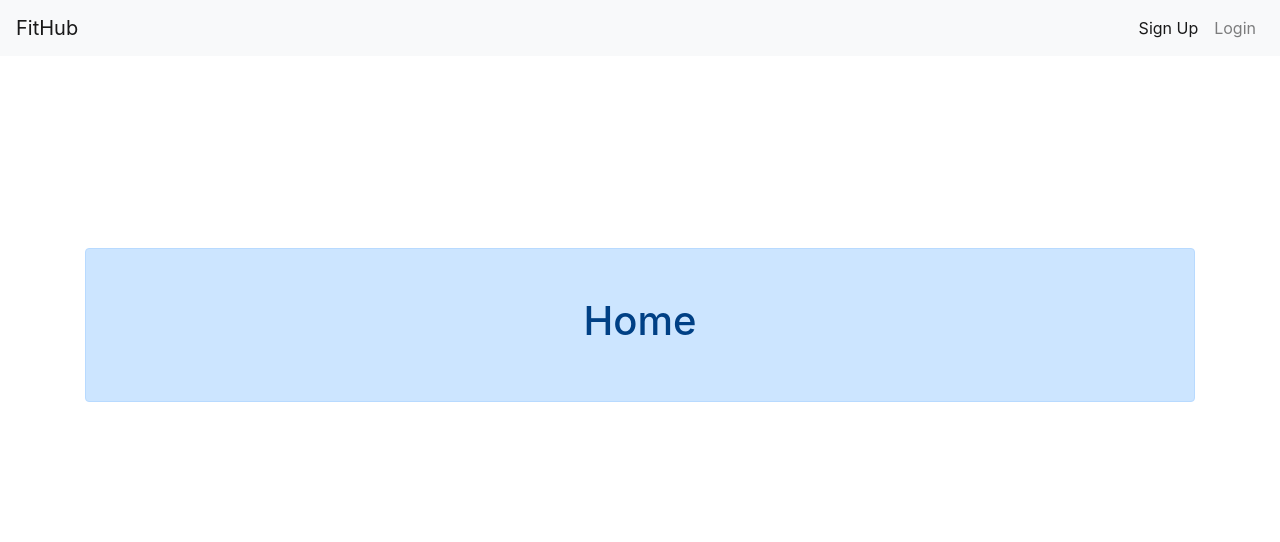
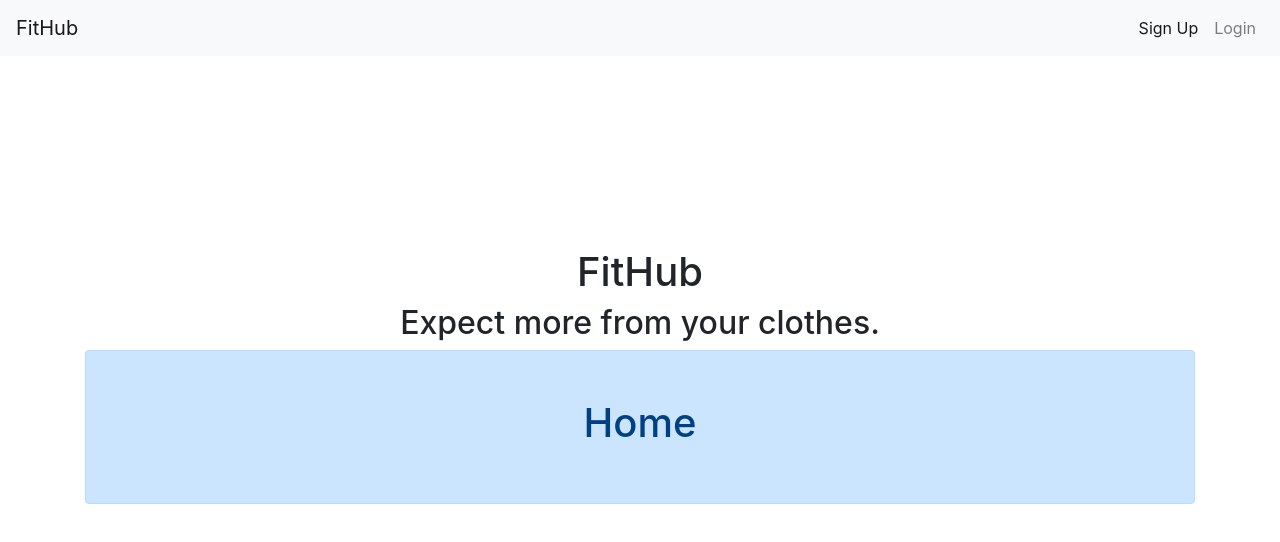
Before and after one commit to rokarn12/fithub-app, a React (Create React App) app in the folder fithub_mongodb/client/: page / in a window 1280 px wide. Shown: the top 542 px of the page. Built offline with nearby package versions, Linux system fonts and the light colour scheme.

Commit message:
test home page updates

```diff
--- a/fithub_mongodb/client/src/pages/Home.jsx
+++ b/fithub_mongodb/client/src/pages/Home.jsx
@@ -1,6 +1,8 @@
 const Home = () => {
     return (
         <div className="container text-center" style={{marginTop: "12rem"}}>
+            <h1>FitHub</h1>
+            <h2>Expect more from your clothes.</h2>
             <div className="alert alert-primary p-5">
                 <h1>Home</h1>
             </div>
```
